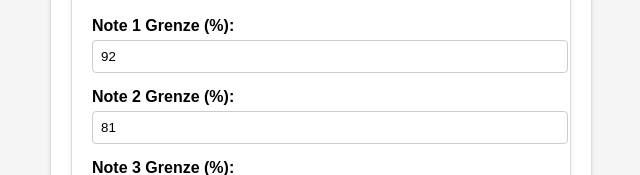
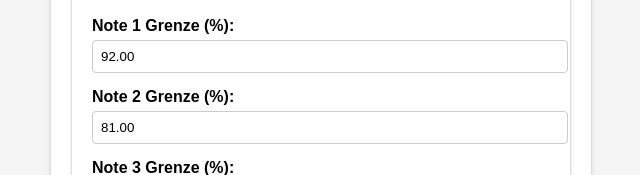
Before and after one commit to jonzim-cmd/notenrechner, a plain HTML site: page index.html in a window 1280 px wide. Shown: the part 625-800 px from the top of the page, 319-959 px from the left. Drawn offline with Linux system fonts and the light colour scheme.

Commit message:
Update index.html

```diff
--- a/index.html
+++ b/index.html
@@ -119,7 +119,7 @@
 
     <!-- Info-Box mit dynamischer Überschrift und den Notengrenzen -->
     <div id="infoBox" class="info-box">
-      <!-- Die Überschrift und Liste werden in updateInfoBox() dynamisch gesetzt -->
+      <!-- Überschrift und Liste werden in updateInfoBox() dynamisch gesetzt -->
     </div>
 
     <!-- Dashboard zur individuellen Anpassung (ganz unten) -->
@@ -219,12 +219,12 @@
         currentThresholds = Object.assign({}, apThresholds);
       }
       currentPreset = preset;
-      // Dashboard-Felder aktualisieren
-      thresholdInputs[0].value = currentThresholds[1] * 100;
-      thresholdInputs[1].value = currentThresholds[2] * 100;
-      thresholdInputs[2].value = currentThresholds[3] * 100;
-      thresholdInputs[3].value = currentThresholds[4] * 100;
-      thresholdInputs[4].value = currentThresholds[5] * 100;
+      // Dashboard-Felder aktualisieren mit formatierter Ausgabe
+      thresholdInputs[0].value = (currentThresholds[1] * 100).toFixed(2);
+      thresholdInputs[1].value = (currentThresholds[2] * 100).toFixed(2);
+      thresholdInputs[2].value = (currentThresholds[3] * 100).toFixed(2);
+      thresholdInputs[3].value = (currentThresholds[4] * 100).toFixed(2);
+      thresholdInputs[4].value = (currentThresholds[5] * 100).toFixed(2);
 
       updateHeader();
       updateInfoBox();
@@ -254,7 +254,6 @@
     });
 
     // Event Listener für die Eingabefelder: Maximale und erreichte Punktzahl
-    // Beide Felder lösen nun jeweils updateInfoBox() und updateResult() aus.
     document.getElementById('maxPoints').addEventListener('input', function() {
       updateInfoBox();
       updateResult();
@@ -281,7 +280,6 @@
         const achievedPoints = parseFloat(achievedPointsValue);
         if (!isNaN(achievedPoints) && achievedPoints >= 0 && achievedPoints <= maxPoints) {
           const achievedPercentage = (achievedPoints / maxPoints) * 100;
-          // Ermittele, welche Note erreicht wurde (analog zur calculateGrade()-Logik)
           for (let g = 1; g <= 6; g++) {
             if (achievedPercentage >= currentThresholds[g] * 100) {
               highlightedGrade = g;
@@ -292,19 +290,16 @@
       }
 
       if (!isNaN(maxPoints) && maxPoints >= 10 && maxPoints <= 100) {
-        // Für Noten 1 bis 5 mit benötigten Punkten
         for (let grade = 1; grade <= 5; grade++) {
           const percentage = (currentThresholds[grade] * 100).toFixed(2);
           const pointsNeeded = (maxPoints * currentThresholds[grade]).toFixed(2);
           let liClass = (highlightedGrade === grade) ? ' class="highlight"' : '';
           html += `<li${liClass}>Note ${grade}: ab ${percentage}% (ab ${pointsNeeded} Punkten)</li>`;
         }
-        // Für Note 6: unter dem Wert von Note 5
         const pointsThreshold = (maxPoints * currentThresholds[5]).toFixed(2);
         let liClass = (highlightedGrade === 6) ? ' class="highlight"' : '';
         html += `<li${liClass}>Note 6: unter ${(currentThresholds[5] * 100).toFixed(2)}% (weniger als ${pointsThreshold} Punkte)</li>`;
       } else {
-        // Falls kein gültiger Maximalwert eingegeben wurde, nur die Prozentwerte anzeigen.
         for (let grade = 1; grade <= 5; grade++) {
           const percentage = (currentThresholds[grade] * 100).toFixed(2);
           html += `<li>Note ${grade}: ab ${percentage}%</li>`;
```
